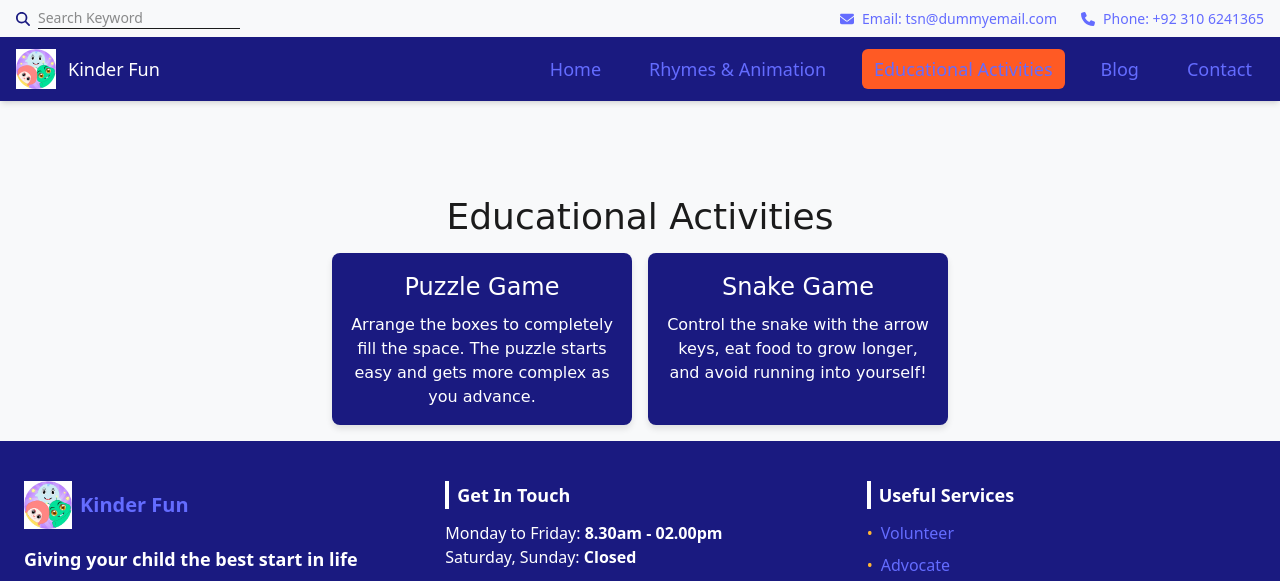
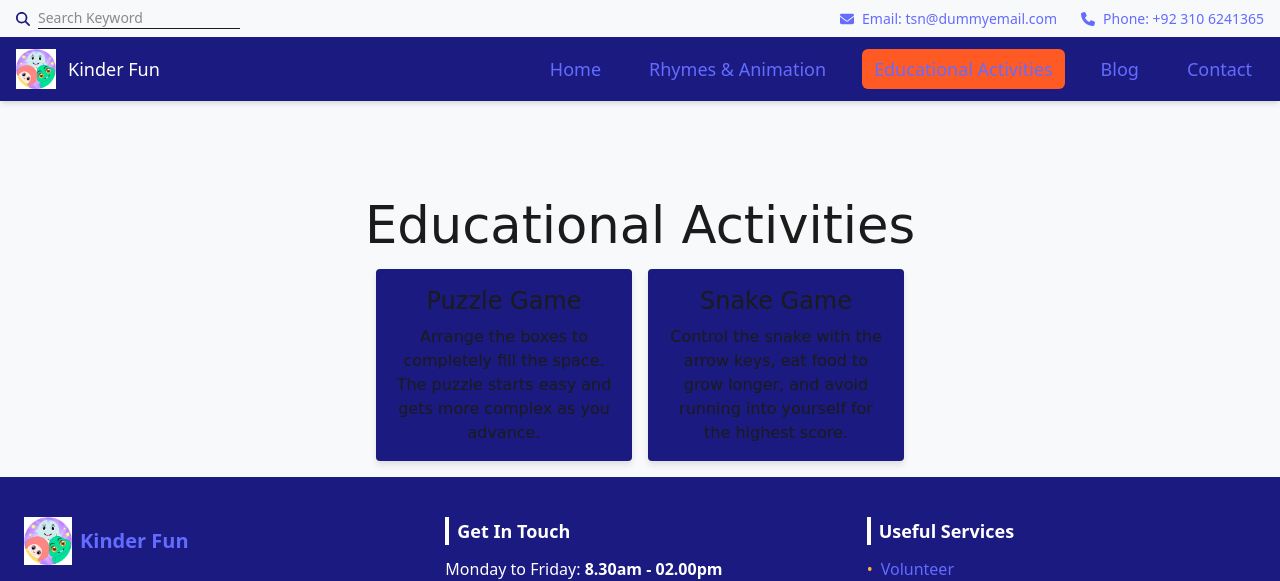
Before and after one commit to Saqib-nawab/kinderfun-client, a React (Vite) app: page /activities in a window 1280 px wide. Shown: the top 581 px of the page. Built offline with nearby package versions, Linux system fonts and the light colour scheme.

Commit message:
some colors aren't working that babar will fix inshAllah

```diff
--- a/src/pages/Activities.tsx
+++ b/src/pages/Activities.tsx
@@ -6,30 +6,29 @@ import SnakePhaserGame from '../components/SnakePhaserGame';
 const Activities: React.FC = () => {
   const [selectedGame, setSelectedGame] = useState<'puzzle' | 'snake' | null>(null);
 
-  // Game selection menu
   if (selectedGame === null) {
     return (
-      <div className="activities-menu" style={styles.menuContainer}>
-        <h1 style={styles.title}>Educational Activities</h1>
-        <div style={styles.cardContainer}>
+      <div className="p-4 bg-background text-text-dark font-sans text-center">
+        <h1 className="text-4xl mb-4">Educational Activities</h1>
+        <div className="flex flex-wrap justify-center gap-4">
           <div
-            className="game-card"
-            style={styles.card}
+            className="bg-primary text-text-white p-4 rounded shadow-soft cursor-pointer w-64 hover:shadow-intense transition-shadow"
             onClick={() => setSelectedGame('puzzle')}
           >
-            <h2 style={styles.cardTitle}>Puzzle Game</h2>
-            <p style={styles.cardText}>
-              Arrange the boxes to completely fill the space. The puzzle starts easy and gets more complex as you advance.
+            <h2 className="text-2xl mb-2">Puzzle Game</h2>
+            <p>
+              Arrange the boxes to completely fill the space. The puzzle starts easy and gets more complex as you
+              advance.
             </p>
           </div>
           <div
-            className="game-card"
-            style={styles.card}
+            className="bg-primary text-text-white p-4 rounded shadow-soft cursor-pointer w-64 hover:shadow-intense transition-shadow"
             onClick={() => setSelectedGame('snake')}
           >
-            <h2 style={styles.cardTitle}>Snake Game</h2>
-            <p style={styles.cardText}>
-              Control the snake with the arrow keys, eat food to grow longer, and avoid running into yourself!
+            <h2 className="text-2xl mb-2">Snake Game</h2>
+            <p>
+              Control the snake with the arrow keys, eat food to grow longer, and avoid running into yourself for the
+              highest score.
             </p>
           </div>
         </div>
@@ -37,32 +36,38 @@ const Activities: React.FC = () => {
     );
   }
 
-  // Puzzle Game view with instructions and back button
   if (selectedGame === 'puzzle') {
     return (
-      <div className="game-container" style={styles.gameContainer}>
-        <button style={styles.backButton} onClick={() => setSelectedGame(null)}>
+      <div className="p-4 bg-background text-text-dark font-sans">
+        <button
+          onClick={() => setSelectedGame(null)}
+          className="px-4 py-2 bg-secondary text-text-white rounded mb-4 hover:bg-opacity-90 transition-colors"
+        >
           &larr; Back
         </button>
-        <h2 style={styles.gameTitle}>Puzzle Game Instructions</h2>
-        <p style={styles.gameInstructions}>
-          Drag and drop each puzzle piece into its correct position. When all pieces are placed correctly, the level will complete and a new, more challenging puzzle will be generated.
+        <h2 className="text-4xl mb-2">Puzzle Game Instructions</h2>
+        <p className="text-lg mb-4">
+          Drag each puzzle piece into its correct position. When all pieces are correctly placed, the level will complete
+          and a new, more challenging puzzle will appear.
         </p>
         <PuzzlePhaserGame />
       </div>
     );
   }
 
-  // Snake Game view with instructions and back button
   if (selectedGame === 'snake') {
     return (
-      <div className="game-container" style={styles.gameContainer}>
-        <button style={styles.backButton} onClick={() => setSelectedGame(null)}>
+      <div className="p-4 bg-background text-text-dark font-sans">
+        <button
+          onClick={() => setSelectedGame(null)}
+          className="px-4 py-2 bg-secondary text-text-white rounded mb-4 hover:bg-opacity-90 transition-colors"
+        >
           &larr; Back
         </button>
-        <h2 style={styles.gameTitle}>Snake Game Instructions</h2>
-        <p style={styles.gameInstructions}>
-          Use the arrow keys to control the snake. Eat food to grow longer, but be careful not to run into yourself. Aim for the highest score!
+        <h2 className="text-4xl mb-2">Snake Game Instructions</h2>
+        <p className="text-lg mb-4">
+          Use the arrow keys to control the snake. Eat food to grow longer, but be careful not to run into yourself.
+          Aim for the highest score!
         </p>
         <SnakePhaserGame />
       </div>
@@ -72,65 +77,4 @@ const Activities: React.FC = () => {
   return null;
 };
 
-const styles: { [key: string]: React.CSSProperties } = {
-  menuContainer: {
-    padding: '1rem',
-    backgroundColor: 'var(--background)',
-    color: 'var(--text-dark)',
-    fontFamily: 'var(--font-sans)',
-    textAlign: 'center',
-  },
-  title: {
-    fontSize: 'var(--text-4xl)',
-    marginBottom: '1rem',
-  },
-  cardContainer: {
-    display: 'flex',
-    justifyContent: 'center',
-    gap: '1rem',
-    flexWrap: 'wrap',
-  },
-  card: {
-    backgroundColor: 'var(--primary)',
-    color: 'var(--text-white)',
-    padding: '1rem',
-    borderRadius: '0.5rem',
-    boxShadow: 'var(--box-shadow-soft)',
-    cursor: 'pointer',
-    flex: '1 1 250px',
-    maxWidth: '300px',
-  },
-  cardTitle: {
-    fontSize: '1.5rem',
-    marginBottom: '0.5rem',
-    fontFamily: 'var(--font-sans)',
-  },
-  cardText: {
-    fontSize: '1rem',
-  },
-  gameContainer: {
-    padding: '1rem',
-    backgroundColor: 'var(--background)',
-    color: 'var(--text-dark)',
-    fontFamily: 'var(--font-sans)',
-  },
-  backButton: {
-    padding: '0.5rem 1rem',
-    backgroundColor: 'var(--secondary)',
-    color: 'var(--text-white)',
-    border: 'none',
-    borderRadius: '0.25rem',
-    cursor: 'pointer',
-    marginBottom: '1rem',
-  },
-  gameTitle: {
-    fontSize: '2rem',
-    marginBottom: '0.5rem',
-  },
-  gameInstructions: {
-    fontSize: '1.125rem',
-    marginBottom: '1rem',
-  },
-};
-
 export default Activities;
```
